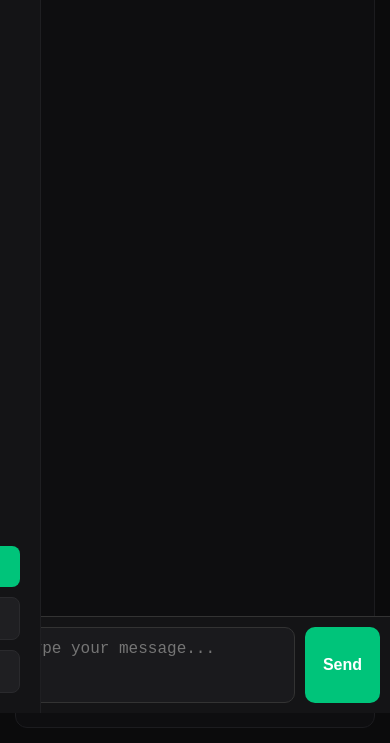
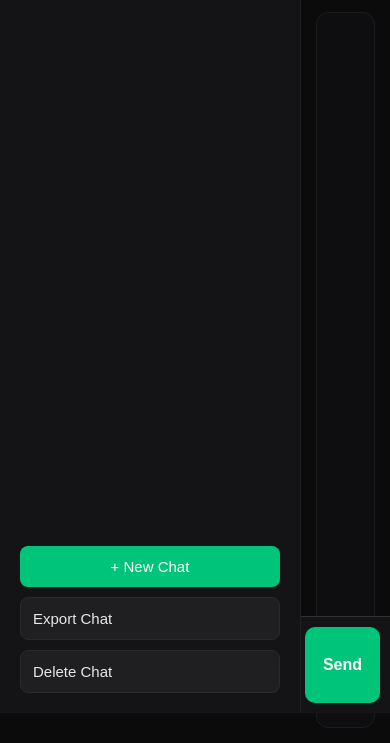
Before and after one commit to Taylordmark/LocalChat, a website built with Vite: page web/index.html in a window 390 px wide. Shown: the part 131-874 px from the top of the page. Built offline with nearby package versions, Linux system fonts and the light colour scheme; no server answers; files whose address does not match are found by name.

Commit message:
more mobile compatibility

```diff
--- a/web/src/style.css
+++ b/web/src/style.css
@@ -313,32 +313,24 @@ select {
 /* MOBILE BREAKPOINT ---------------------------------------- */
 @media (max-width: 800px) {
 
-    #sidebar {
-        position: fixed;
-        top: 0;
-        bottom: 0;
-        left: 0;
-        transform: translateX(-260px); /* collapsed by default */
+    /* Main container uses real viewport height */
+    #main {
+        height: 100dvh;
+        display: flex;
+        flex-direction: column;
+        overflow: hidden;
+        padding: 15px;
     }
 
-        #sidebar.open {
-            transform: translateX(0);
-        }
-
-    #sidebar-toggle {
-        display: block;
-    }
-
-    #main {
-        padding: 15px;
-        margin-left: 0;
-    }
-
+    /* Chat grows to fill remaining space */
     #chat {
-        height: calc(100vh - 240px);
+        flex: 1;
+        min-height: 0;
+        overflow-y: auto;
         padding-bottom: 100px;
     }
 
+    /* Input bar fixed at bottom */
     #input-bar {
         position: fixed;
         bottom: 0;
@@ -347,11 +339,14 @@ select {
         background: var(--panel);
         padding: 10px;
         border-top: 1px solid #333;
+        display: flex;
+        gap: 10px;
     }
 
     #input {
         height: 50px;
         font-size: 16px;
+        flex: 1;
     }
 
     #send {
@@ -359,6 +354,7 @@ select {
         font-size: 16px;
     }
 }
+
 
 /* ANIMATIONS ---------------------------------------------- */
 @keyframes fadeIn {
```
